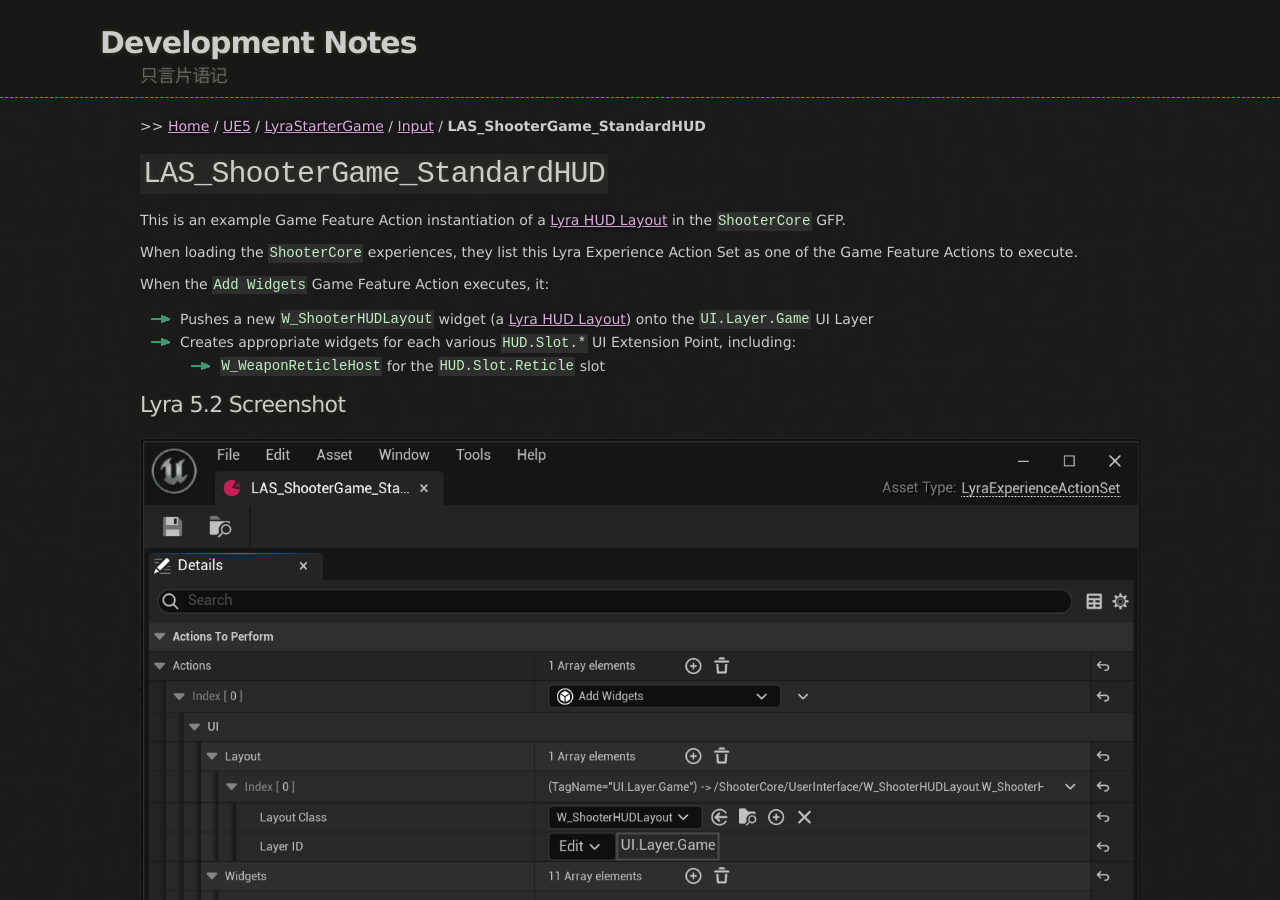
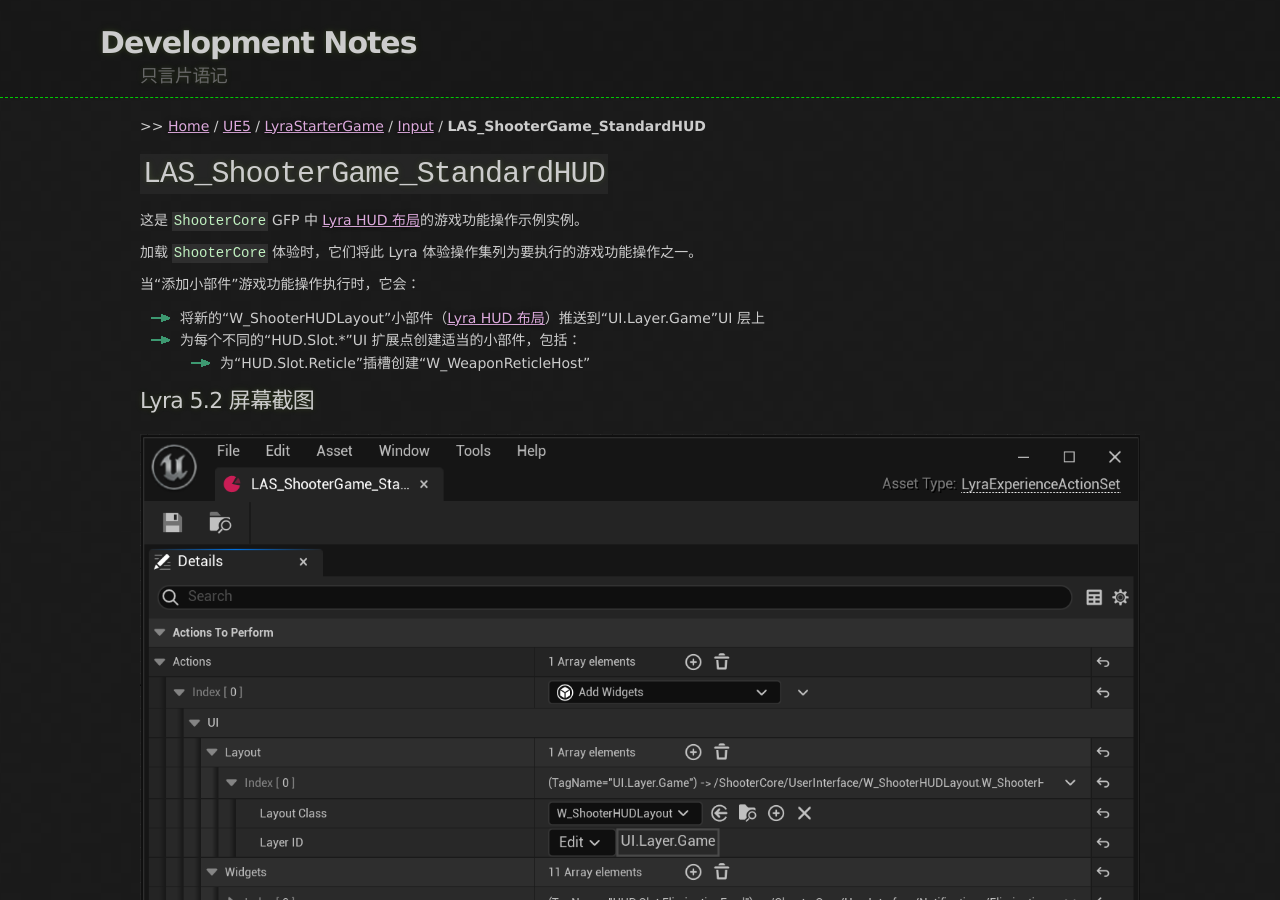
Before and after one commit to kuafu/kuafu.github.io, a Jekyll site: the page built from UE5/LyraStarterGame/Input/LAS_ShooterGame_StandardHUD.md, in a window 1280 px wide and 900 px high. Built offline with Jekyll 4.4.1, drawn with Linux system fonts in a browser that asks for light colours.

Commit message:
LAS_ShooterGame_StandardHUD

```diff
--- a/UE5/LyraStarterGame/Input/LAS_ShooterGame_StandardHUD.md
+++ b/UE5/LyraStarterGame/Input/LAS_ShooterGame_StandardHUD.md
@@ -7,19 +7,15 @@ breadcrumb_name: "LAS_ShooterGame_StandardHUD"
 
 # `LAS_ShooterGame_StandardHUD`
 
-This is an example Game Feature Action
-instantiation of a [Lyra HUD Layout](./HUDLayout)
-in the `ShooterCore` GFP.
+这是 `ShooterCore` GFP 中 [Lyra HUD 布局](./HUDLayout)的游戏功能操作示例实例。
 
-When loading the `ShooterCore` experiences, they list this Lyra Experience Action Set as one
-of the Game Feature Actions to execute.
+加载 `ShooterCore` 体验时，它们将此 Lyra 体验操作集列为要执行的游戏功能操作之一。
 
-When the `Add Widgets` Game Feature Action executes, it:
+当“添加小部件”游戏功能操作执行时，它会：
+- 将新的“W_ShooterHUDLayout”小部件（[Lyra HUD 布局](./HUDLayout)）推送到“UI.Layer.Game”UI 层上
+- 为每个不同的“HUD.Slot.*”UI 扩展点创建适当的小部件，包括：
+  - 为“HUD.Slot.Reticle”插槽创建“W_WeaponReticleHost”
 
-- Pushes a new `W_ShooterHUDLayout` widget (a [Lyra HUD Layout](./HUDLayout)) onto the `UI.Layer.Game` UI Layer
-- Creates appropriate widgets for each various `HUD.Slot.*` UI Extension Point, including:
-  - `W_WeaponReticleHost` for the `HUD.Slot.Reticle` slot
-
-### Lyra 5.2 Screenshot
+### Lyra 5.2 屏幕截图
 
 [![LAS_ShooterGame_StandardHUD](./screenshots/LAS_ShooterGame_StandardHUD.png)](./screenshots/LAS_ShooterGame_StandardHUD.png)
```
